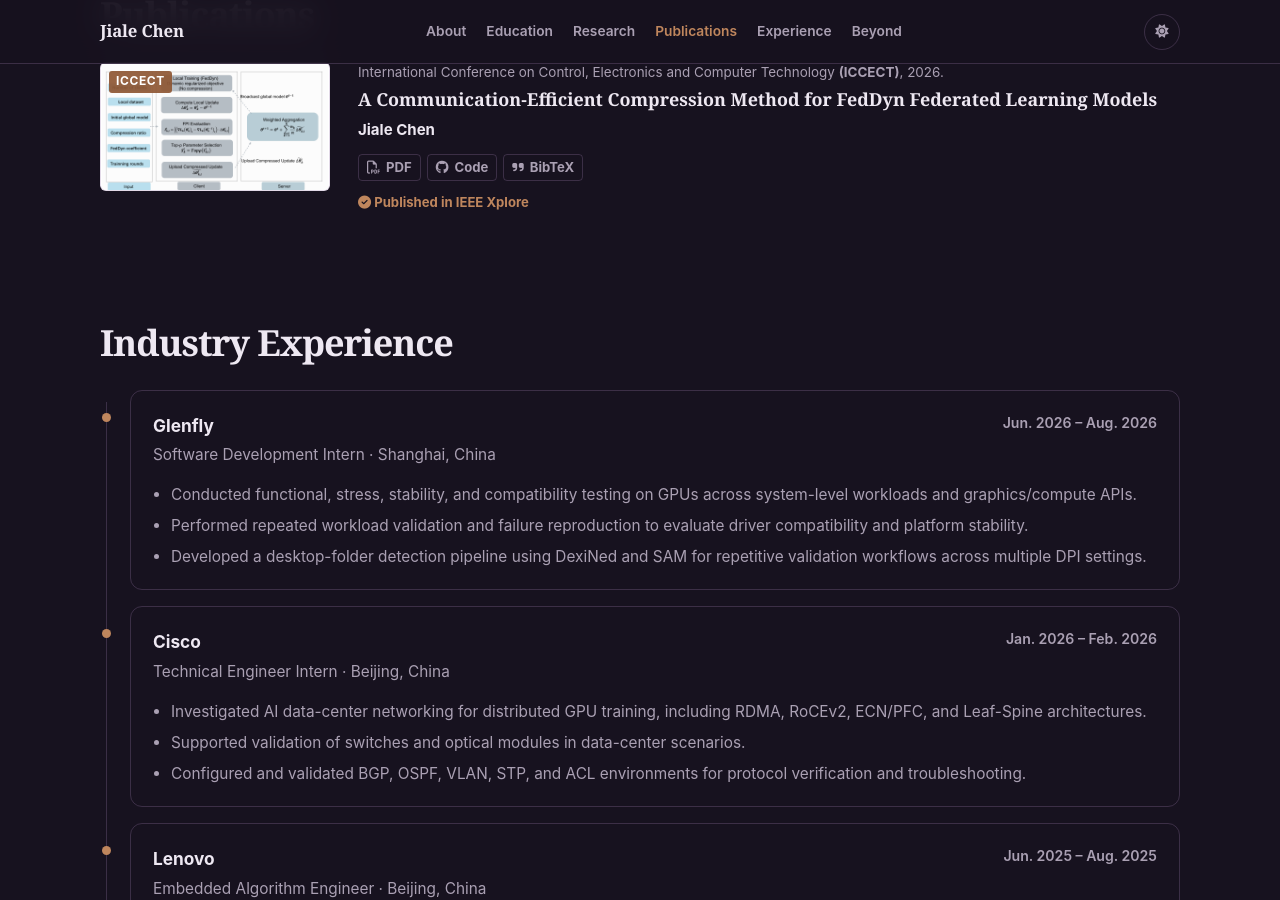
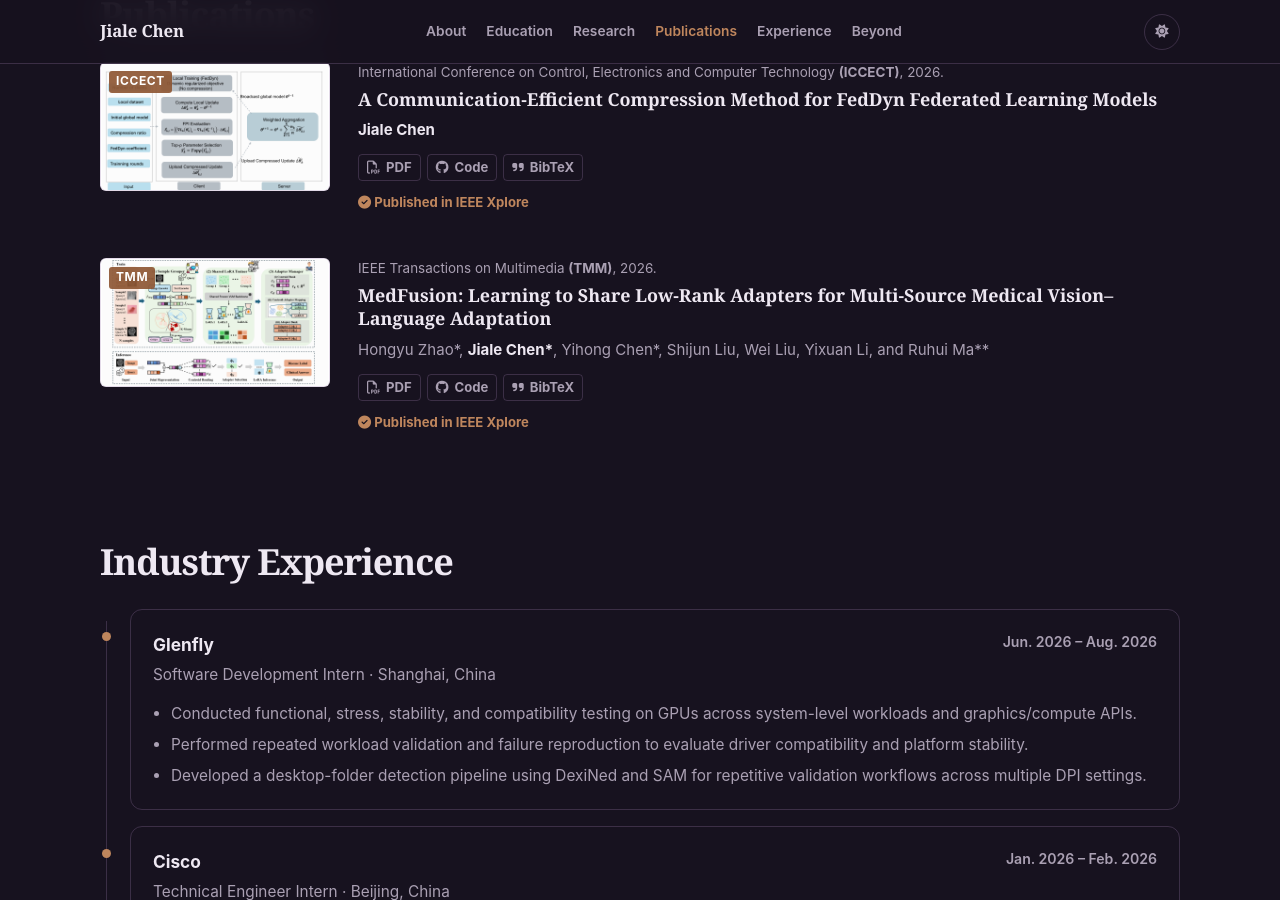
Before and after one commit to Chenjl13/Chenjl13.github.io, a Jekyll site: the page built from index.md, in a window 1280 px wide and 900 px high, scrolled down 2101 px. Built offline with Jekyll 4.4.1, drawn with Linux system fonts in a browser that asks for light colours; nearby versions of some CDN libraries; a style sheet for code colours, icons or effects is not loaded.

```diff
--- a/_data/publications.yml
+++ b/_data/publications.yml
@@ -8,3 +8,13 @@
     bibtex: /assets/bib/ICCECT.txt
     image: /assets/img/ICCECT.png
     notes: "Published in IEEE Xplore"
+
+  - title: "MedFusion: Learning to Share Low-Rank Adapters for Multi-Source Medical Vision–Language Adaptation"
+    authors: "Hongyu Zhao*, <strong>Jiale Chen*</strong>, Yihong Chen*, Shijun Liu, Wei Liu, Yixuan Li, and Ruhui Ma**"
+    conference_short: "TMM"
+    conference: "IEEE Transactions on Multimedia <strong>(TMM)</strong>, 2026."
+    pdf: /assets/files/ICCECT.pdf
+    code: "https://github.com/Chenjl13/FedDyn-FPI"
+    bibtex: /assets/bib/ICCECT.txt
+    image: /assets/img/MedFusion.png
+    notes: "Published in IEEE Xplore"
```
